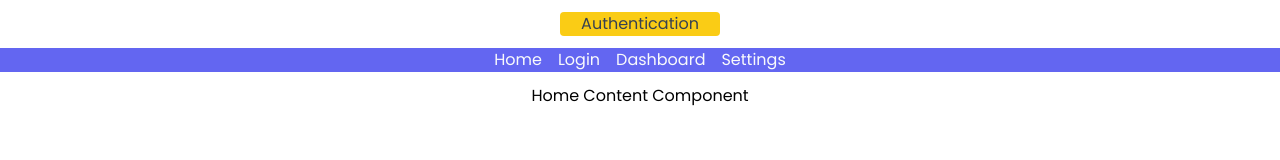
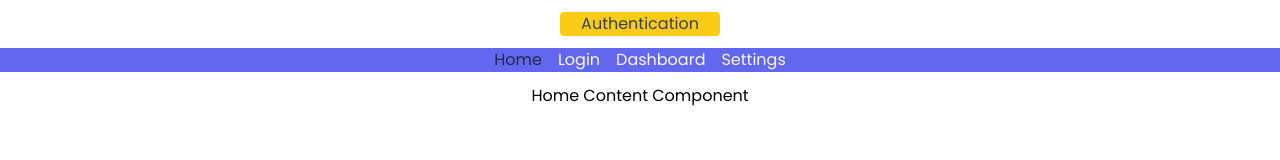
Before and after one commit to akashyap2013/react_router_authentication_project, a React (Create React App) app: page / in a window 1280 px wide. Shown: the top 160 px of the page. Built offline with nearby package versions, Linux system fonts and the light colour scheme.

Commit message:
Active Link Added

```diff
--- a/src/components/global.js
+++ b/src/components/global.js
@@ -1,10 +1,9 @@
-import { Outlet, Link } from "react-router-dom"
+import { Outlet, NavLink, useNavigate } from "react-router-dom"
 import AuthConsumer from '../hooks/auth'
 /** All Components */
 
 export const HomePage = () => {
     const  [authed, dispatch] = AuthConsumer();
-    console.log(authed)
     return (
         <main>
             <h1 className="text-center my-3 bg-yellow-400 text-gray-700 w-40 mx-auto rounded">Authentication</h1>
@@ -18,13 +17,14 @@
 
 export const LoginPage = () => {
     const  [authed, dispatch] = AuthConsumer();
-    console.log(authed)
+    let navigate = useNavigate()
     return (
         <div>
             <h1>This is the Login Page</h1>
             <button className="broder px-5 bg-indigo-500 text-gray-50 rounded"
             onClick={() => {
                 dispatch({ type: "login"})
+                navigate('/dashboard', { replace : true})
             }}
             >Login</button>
         </div>
@@ -40,24 +40,38 @@
 }
 
 export const Nav = () => {
+
+    function ActiveLink(props){
+        return <NavLink
+            style={({ isActive }) => {
+                return {
+                    color: isActive ? '#1d2d44': ''
+                };
+            }}
+            {...props}
+        />
+    }
+
     return (
        <nav className="flex bg-indigo-500 text-gray-50 gap-4 justify-center">
-            <Link to={'/'}>Home</Link>
-            <Link to={'/login'}>Login</Link>
-            <Link to={'/dashboard'}>Dashboard</Link>
-            <Link to={'/settings'}>Settings</Link>
+            <ActiveLink to={'/'}>Home</ActiveLink>
+            <ActiveLink to={'/login'}>Login</ActiveLink>
+            <ActiveLink to={'/dashboard'}>Dashboard</ActiveLink>
+            <ActiveLink to={'/settings'}>Settings</ActiveLink>
        </nav>
     )
 }
 
 export const Dashboard = () => {
     const  [,dispatch] = AuthConsumer();
+    let navigate = useNavigate()
     return (
         <div>
             <h1>This is the Dashboard Component</h1>
             <button className="broder px-5 bg-indigo-500 text-gray-50 rounded"
             onClick={() => {
                 dispatch({ type: "logout"})
+                navigate('/login', { replace : true})
             }}
             >Logout</button>
         </div>
@@ -65,9 +79,17 @@
 }
 
 export const Settings = () => {
+    const  [,dispatch] = AuthConsumer();
+    let navigate = useNavigate()
     return (
         <div>
-            <h1>Settings Component</h1>
+            <h1>This is the Settings Component</h1>
+            <button className="broder px-5 bg-indigo-500 text-gray-50 rounded"
+            onClick={() => {
+                dispatch({ type: "logout"})
+                navigate('/login', { replace : true})
+            }}
+            >Logout</button>
         </div>
     )
 }
```
